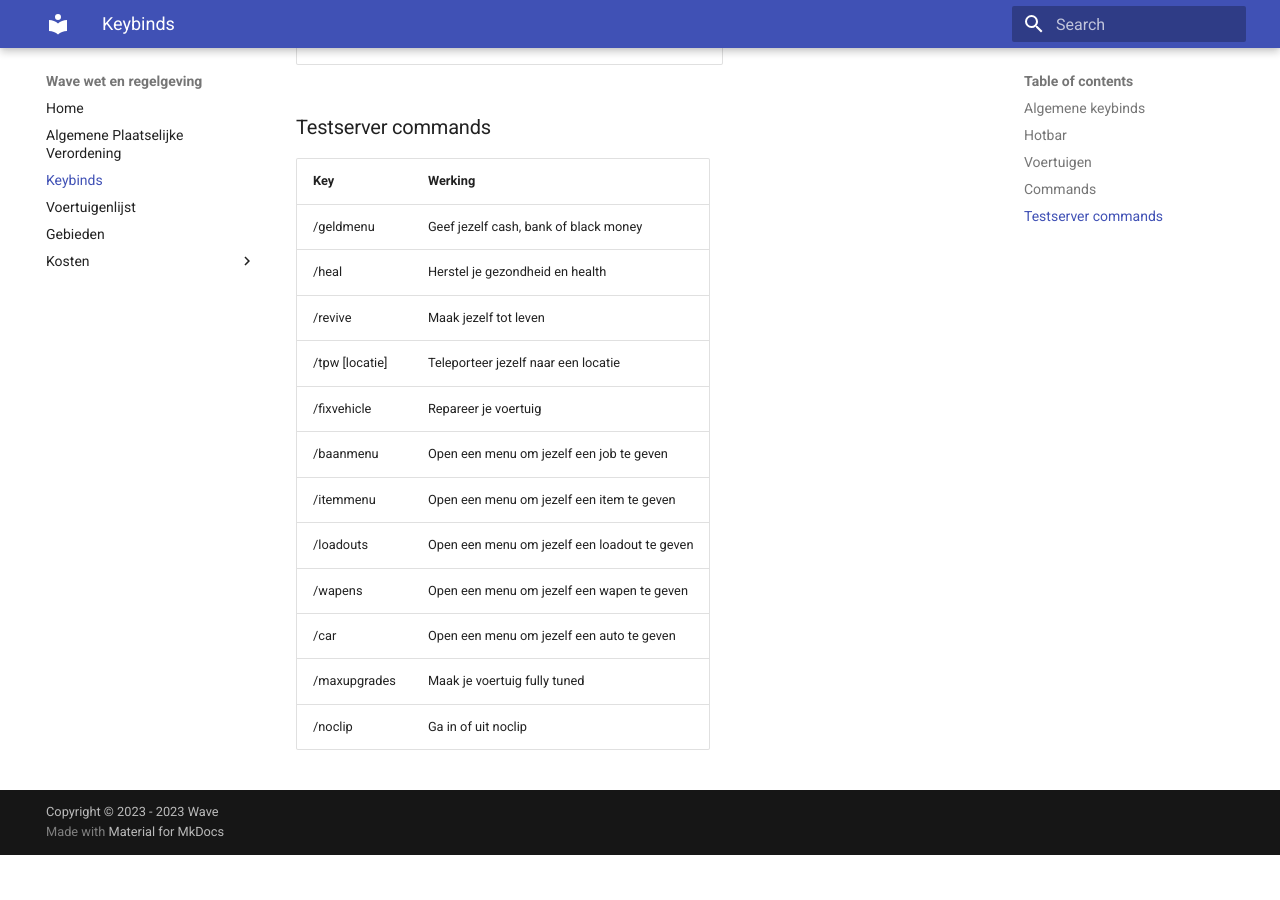
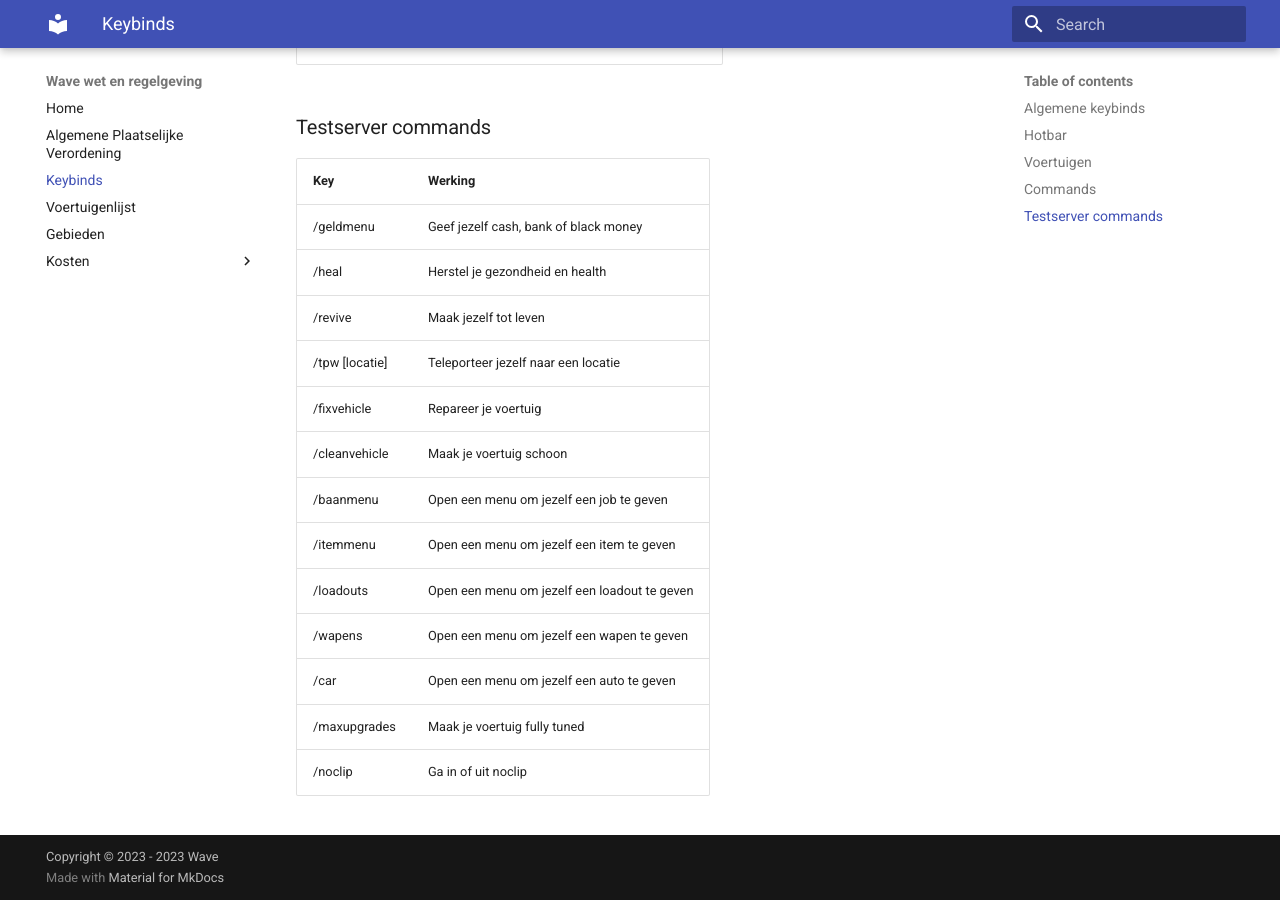
Before and after one commit to mickjoel/wetboek.sunstone, an MkDocs documentation site: the page built from docs/keybinds.md, in a window 1280 px wide and 900 px high, scrolled down 2128 px. Built offline with MkDocs 1.6.1 and Material for MkDocs 9.7.7, drawn with Linux system fonts in a browser that asks for light colours; before the commit the page ends 2983 px from its top, so only the background shows below that.

Commit message:
Update keybinds.md

```diff
--- a/docs/keybinds.md
+++ b/docs/keybinds.md
@@ -59,6 +59,7 @@
 | /revive | Maak jezelf tot leven
 | /tpw [locatie] | Teleporteer jezelf naar een locatie
 | /fixvehicle | Repareer je voertuig
+| /cleanvehicle | Maak je voertuig schoon
 | /baanmenu | Open een menu om jezelf een job te geven
 | /itemmenu | Open een menu om jezelf een item te geven
 | /loadouts | Open een menu om jezelf een loadout te geven
```
